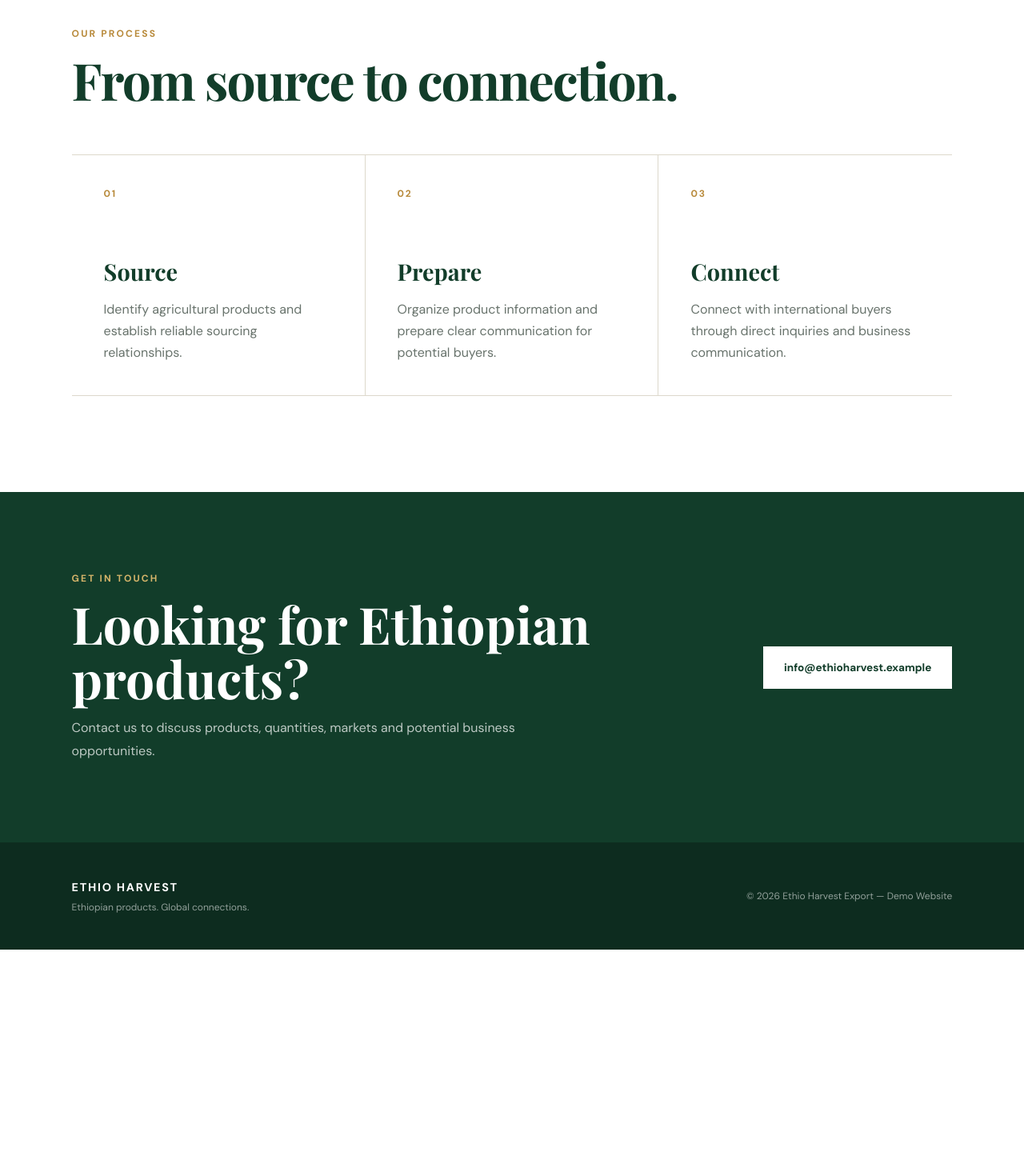
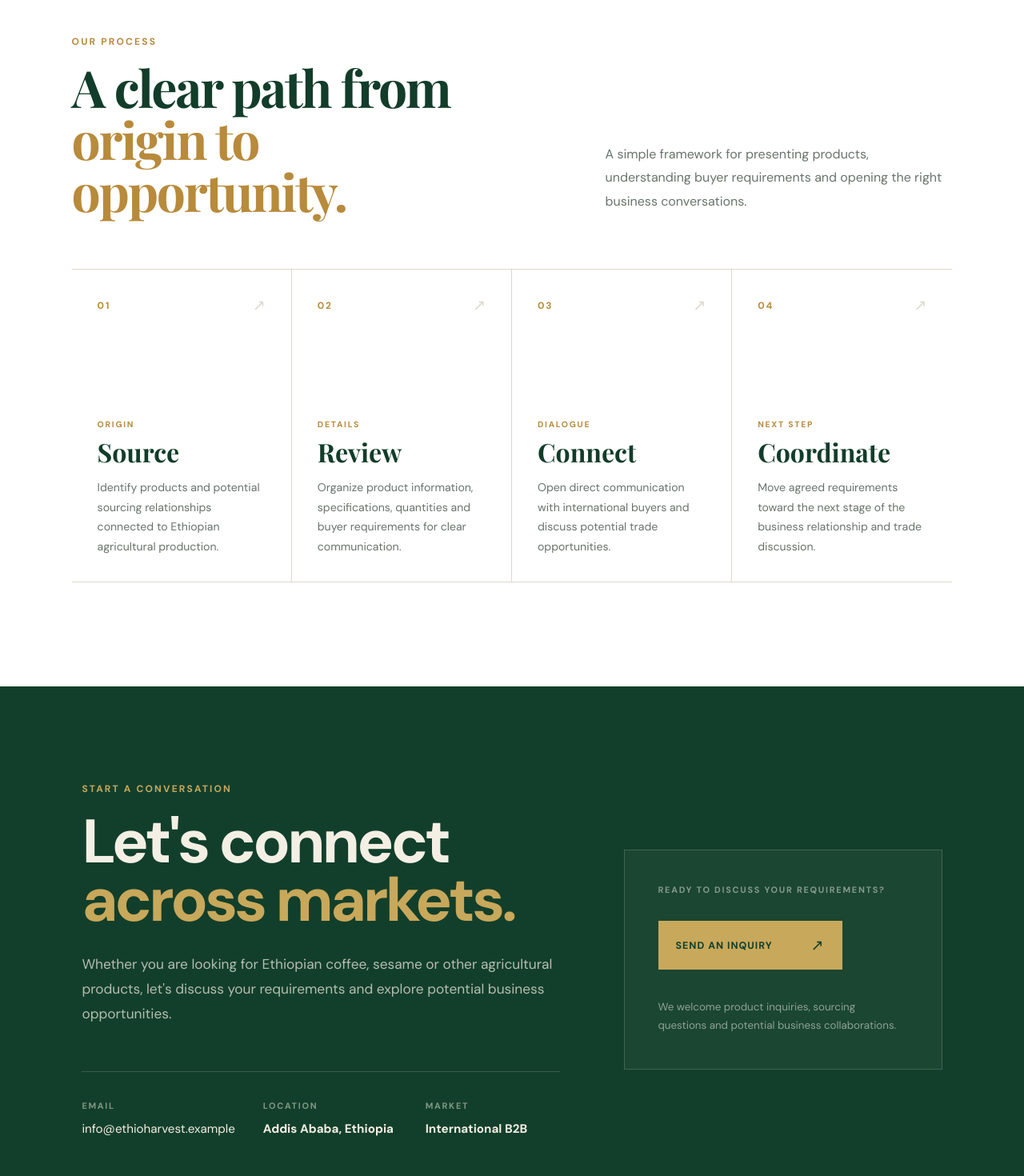
Before and after one commit to Abel21A3/Ethio-Harvest-Export, a React (Vite) app: page / in a window 1280 px wide. Shown: the part 3740-5210 px from the top of the page at 80% size. Before the commit the page ends 4927 px from the top, so only its background shows below. Built offline with nearby package versions, Linux system fonts and the light colour scheme.

Commit message:
Finalize Ethio Harvest Export website

```diff
--- a/src/App.css
+++ b/src/App.css
@@ -72,6 +72,7 @@ body {
   text-decoration: none;
   font-size: 0.9rem;
   font-weight: 500;
+
   transition: color 0.2s ease;
 }
 
@@ -948,53 +949,57 @@ body {
 ========================= */
 
 .process-section {
-  padding: 120px 7%;
+  padding: 130px 7%;
 
   background: var(--white);
 }
 
-.section-heading {
-  max-width: 760px;
-
-  margin-bottom: 60px;
-}
-
-.section-heading .eyebrow {
-  margin-bottom: 16px;
-}
-
-.section-heading h2 {
-  margin: 0 0 18px;
+.process-header {
+  display: grid;
+
+  grid-template-columns: 1.15fr 0.85fr;
+
+  gap: 80px;
+
+  align-items: end;
+
+  margin-bottom: 65px;
+}
+
+.process-header h2 {
+  margin: 16px 0 0;
 
   color: var(--green);
 
   font-family: 'Playfair Display', Georgia, serif;
 
-  font-size: clamp(2.5rem, 5vw, 4.2rem);
-
-  line-height: 1.05;
-
-  letter-spacing: -0.03em;
-}
-
-.section-heading > p:last-child {
-  max-width: 600px;
-
-  margin: 0;
+  font-size: clamp(2.8rem, 5vw, 4.6rem);
+
+  line-height: 1.02;
+
+  letter-spacing: -0.035em;
+}
+
+.process-header h2 span {
+  color: var(--gold);
+}
+
+.process-intro {
+  max-width: 480px;
+
+  margin: 0 0 5px;
 
   color: var(--muted);
 
   font-size: 1rem;
 
-  line-height: 1.8;
+  line-height: 1.85;
 }
 
 .process-grid {
   display: grid;
 
-  grid-template-columns: repeat(3, 1fr);
-
-  gap: 0;
+  grid-template-columns: repeat(4, 1fr);
 
   border-top: 1px solid var(--border);
 
@@ -1002,29 +1007,74 @@ body {
 }
 
 .process-item {
-  min-height: 300px;
-
-  padding: 40px;
+  min-height: 390px;
+
+  padding: 32px;
+
+  display: flex;
+  flex-direction: column;
+
+  justify-content: space-between;
 
   border-right: 1px solid var(--border);
+
+  transition:
+    background 0.25s ease,
+    transform 0.25s ease;
 }
 
 .process-item:last-child {
   border-right: none;
 }
 
-.process-item > span {
-  display: block;
-
-  margin-bottom: 70px;
-
+.process-item:hover {
+  background: var(--cream);
+}
+
+.process-top {
+  display: flex;
+
+  align-items: center;
+
+  justify-content: space-between;
+}
+
+.process-top > span:first-child {
   color: var(--gold);
 
   font-size: 0.75rem;
 
   font-weight: 700;
 
-  letter-spacing: 0.15em;
+  letter-spacing: 0.16em;
+}
+
+.process-arrow {
+  color: var(--border);
+
+  font-size: 1.2rem;
+
+  transition:
+    color 0.2s ease,
+    transform 0.2s ease;
+}
+
+.process-item:hover .process-arrow {
+  color: var(--gold);
+
+  transform: translate(3px, -3px);
+}
+
+.process-label {
+  margin: 0 0 10px;
+
+  color: var(--gold);
+
+  font-size: 0.65rem;
+
+  font-weight: 700;
+
+  letter-spacing: 0.17em;
 }
 
 .process-item h3 {
@@ -1034,90 +1084,141 @@ body {
 
   font-family: 'Playfair Display', Georgia, serif;
 
-  font-size: 1.8rem;
-}
-
-.process-item p {
+  font-size: 2rem;
+
+  line-height: 1.1;
+}
+
+.process-item > div:last-child > p:last-child {
+  max-width: 260px;
+
   margin: 0;
 
   color: var(--muted);
 
+  font-size: 0.88rem;
+
+  line-height: 1.75;
+}
+
+/* CONTACT */
+
+.contact-section {
+  display: grid;
+  grid-template-columns: 1.2fr 0.8fr;
+  gap: 80px;
+  padding: 120px 8%;
+  background: #123f2b;
+  color: #f4efe4;
+}
+
+.contact-content {
+  max-width: 760px;
+}
+
+.contact-section .eyebrow {
+  color: #c8a85b;
+}
+
+.contact-section h2 {
+  margin: 22px 0 28px;
+  font-size: clamp(3rem, 6vw, 6rem);
+  line-height: 0.95;
+  letter-spacing: -0.05em;
+}
+
+.contact-section h2 span {
+  color: #c8a85b;
+}
+
+.contact-text {
+  max-width: 620px;
+  color: rgba(244, 239, 228, 0.72);
+  font-size: 1.08rem;
+  line-height: 1.8;
+}
+
+.contact-details {
+  display: grid;
+  grid-template-columns: repeat(3, 1fr);
+  gap: 35px;
+  margin-top: 55px;
+  padding-top: 35px;
+  border-top: 1px solid rgba(244, 239, 228, 0.18);
+}
+
+.contact-details div {
+  display: flex;
+  flex-direction: column;
+  gap: 12px;
+}
+
+.contact-details span {
+  font-size: 0.68rem;
+  font-weight: 700;
+  letter-spacing: 0.16em;
+  color: rgba(244, 239, 228, 0.5);
+}
+
+.contact-details strong,
+.contact-details a {
+  color: #f4efe4;
+  font-size: 0.95rem;
+  text-decoration: none;
+}
+
+.contact-details a:hover {
+  color: #c8a85b;
+}
+
+.contact-action {
+  align-self: center;
+  padding: 42px;
+  border: 1px solid rgba(244, 239, 228, 0.18);
+  background: rgba(255, 255, 255, 0.035);
+}
+
+.contact-action p {
+  margin: 0 0 32px;
+  font-size: 0.68rem;
+  font-weight: 700;
+  letter-spacing: 0.16em;
+  color: rgba(244, 239, 228, 0.5);
+}
+
+.contact-button {
+  display: inline-flex;
+  align-items: center;
+  justify-content: space-between;
+  gap: 30px;
+  min-width: 230px;
+  padding: 18px 22px;
+  background: #c8a85b;
+  color: #123f2b;
+  text-decoration: none;
+  font-size: 0.78rem;
+  font-weight: 800;
+  letter-spacing: 0.08em;
+  text-transform: uppercase;
+  transition: transform 0.25s ease, background 0.25s ease;
+}
+
+.contact-button:hover {
+  transform: translateY(-3px);
+  background: #d5ba76;
+}
+
+.contact-button span {
+  font-size: 1.2rem;
+}
+
+.contact-action small {
+  display: block;
+  max-width: 300px;
+  margin-top: 36px;
+  color: rgba(244, 239, 228, 0.55);
   line-height: 1.7;
 }
-
-
-/* =========================
-   CONTACT
-========================= */
-
-.contact-section {
-  padding: 100px 7%;
-
-  display: flex;
-
-  align-items: center;
-
-  justify-content: space-between;
-
-  gap: 50px;
-
-  background: var(--green);
-
-  color: var(--white);
-}
-
-.contact-section .eyebrow {
-  color: #d5b46a;
-}
-
-.contact-section h2 {
-  margin: 15px 0;
-
-  font-family: 'Playfair Display', Georgia, serif;
-
-  font-size: clamp(2.5rem, 5vw, 4rem);
-
-  line-height: 1.05;
-}
-
-.contact-section p:not(.eyebrow) {
-  max-width: 650px;
-
-  margin: 0;
-
-  color: rgba(255, 255, 255, 0.72);
-
-  line-height: 1.8;
-}
-
-.contact-button {
-  flex-shrink: 0;
-
-  padding: 17px 25px;
-
-  background: var(--white);
-
-  color: var(--green);
-
-  text-decoration: none;
-
-  font-size: 0.85rem;
-
-  font-weight: 700;
-
-  border: 1px solid var(--white);
-
-  transition:
-    background 0.2s ease,
-    color 0.2s ease;
-}
-
-.contact-button:hover {
-  background: transparent;
-
-  color: var(--white);
-}
-
 
 /* =========================
    FOOTER
@@ -1219,6 +1320,24 @@ body {
     min-height: 500px;
   }
 
+  .process-header {
+    grid-template-columns: 1fr;
+
+    gap: 25px;
+  }
+
+  .process-grid {
+    grid-template-columns: 1fr 1fr;
+  }
+
+  .process-item:nth-child(2) {
+    border-right: none;
+  }
+
+  .process-item:nth-child(-n + 2) {
+    border-bottom: 1px solid var(--border);
+  }
+
   .contact-section {
     flex-direction: column;
 
@@ -1253,20 +1372,6 @@ body {
   .why-grid {
     grid-template-columns: 1fr 1fr;
   }
-
-  .process-grid {
-    grid-template-columns: 1fr;
-  }
-
-  .process-item {
-    border-right: none;
-
-    border-bottom: 1px solid var(--border);
-  }
-
-  .process-item:last-child {
-    border-bottom: none;
-  }
 }
 
 
@@ -1337,6 +1442,30 @@ body {
 
   .about-origin strong {
     font-size: 3rem;
+  }
+
+  .process-grid {
+    grid-template-columns: 1fr;
+  }
+
+  .process-item {
+    min-height: 300px;
+
+    border-right: none;
+
+    border-bottom: 1px solid var(--border);
+  }
+
+  .process-item:nth-child(2) {
+    border-right: none;
+  }
+
+  .process-item:nth-child(-n + 2) {
+    border-bottom: 1px solid var(--border);
+  }
+
+  .process-item:last-child {
+    border-bottom: none;
   }
 
   .footer {
@@ -1467,6 +1596,20 @@ body {
     border-bottom: none;
   }
 
+  .process-section {
+    padding: 80px 5%;
+  }
+
+  .process-header h2 {
+    font-size: 2.8rem;
+  }
+
+  .process-item {
+    min-height: 280px;
+
+    padding: 28px;
+  }
+
   .contact-section {
     padding: 80px 5%;
   }
@@ -1475,3 +1618,40 @@ body {
     padding: 35px 5%;
   }
 }
+/* MOBILE CONTACT */
+
+@media (max-width: 800px) {
+  .contact-section {
+    grid-template-columns: 1fr;
+    gap: 55px;
+    padding: 80px 7%;
+  }
+
+  .contact-section h2 {
+    font-size: clamp(2.8rem, 12vw, 4.5rem);
+  }
+
+  .contact-text {
+    max-width: 100%;
+  }
+
+  .contact-details {
+    grid-template-columns: 1fr;
+    gap: 28px;
+    margin-top: 45px;
+    padding-top: 30px;
+  }
+
+  .contact-details div {
+    gap: 10px;
+  }
+
+  .contact-action {
+    width: 100%;
+    padding: 32px;
+  }
+
+  .contact-button {
+    width: 100%;
+  }
+}
--- a/src/App.jsx
+++ b/src/App.jsx
@@ -334,69 +334,152 @@ function App() {
 
         {/* PROCESS */}
         <section className="process-section" id="process">
-          <div className="section-heading">
+          <div className="process-header">
+            <div>
               <p className="eyebrow">OUR PROCESS</p>
 
-            <h2>From source to connection.</h2>
+              <h2>
+                A clear path from
+                <br />
+                <span>origin to opportunity.</span>
+              </h2>
+            </div>
+
+            <p className="process-intro">
+              A simple framework for presenting products, understanding
+              buyer requirements and opening the right business
+              conversations.
+            </p>
           </div>
 
           <div className="process-grid">
             <div className="process-item">
+              <div className="process-top">
                 <span>01</span>
+                <span className="process-arrow">↗</span>
+              </div>
+
+              <div>
+                <p className="process-label">ORIGIN</p>
 
                 <h3>Source</h3>
 
                 <p>
-                Identify agricultural products and establish reliable
-                sourcing relationships.
+                  Identify products and potential sourcing relationships
+                  connected to Ethiopian agricultural production.
                 </p>
+              </div>
             </div>
 
             <div className="process-item">
+              <div className="process-top">
                 <span>02</span>
+                <span className="process-arrow">↗</span>
+              </div>
 
-              <h3>Prepare</h3>
+              <div>
+                <p className="process-label">DETAILS</p>
+
+                <h3>Review</h3>
 
                 <p>
-                Organize product information and prepare clear communication
-                for potential buyers.
+                  Organize product information, specifications, quantities
+                  and buyer requirements for clear communication.
                 </p>
+              </div>
             </div>
 
             <div className="process-item">
+              <div className="process-top">
                 <span>03</span>
+                <span className="process-arrow">↗</span>
+              </div>
+
+              <div>
+                <p className="process-label">DIALOGUE</p>
 
                 <h3>Connect</h3>
 
                 <p>
-                Connect with international buyers through direct inquiries
-                and business communication.
+                  Open direct communication with international buyers and
+                  discuss potential trade opportunities.
                 </p>
+              </div>
+            </div>
+
+            <div className="process-item">
+              <div className="process-top">
+                <span>04</span>
+                <span className="process-arrow">↗</span>
+              </div>
+
+              <div>
+                <p className="process-label">NEXT STEP</p>
+
+                <h3>Coordinate</h3>
+
+                <p>
+                  Move agreed requirements toward the next stage of the
+                  business relationship and trade discussion.
+                </p>
+              </div>
             </div>
           </div>
         </section>
 
         {/* CONTACT */}
         <section className="contact-section" id="contact">
+          <div className="contact-content">
+            <p className="eyebrow">START A CONVERSATION</p>
+
+            <h2>
+              Let's connect
+              <br />
+              <span>across markets.</span>
+            </h2>
+
+            <p className="contact-text">
+              Whether you are looking for Ethiopian coffee, sesame or other
+              agricultural products, let's discuss your requirements and
+              explore potential business opportunities.
+            </p>
+
+            <div className="contact-details">
               <div>
-            <p className="eyebrow">GET IN TOUCH</p>
+                <span>EMAIL</span>
+                <a href="mailto:info@ethioharvest.example">
+                  info@ethioharvest.example
+                </a>
+              </div>
 
-            <h2>Looking for Ethiopian products?</h2>
+              <div>
+                <span>LOCATION</span>
+                <strong>Addis Ababa, Ethiopia</strong>
+              </div>
 
-            <p>
-              Contact us to discuss products, quantities, markets and
-              potential business opportunities.
-            </p>
+              <div>
+                <span>MARKET</span>
+                <strong>International B2B</strong>
               </div>
+            </div>
+          </div>
+
+          <div className="contact-action">
+            <p>READY TO DISCUSS YOUR REQUIREMENTS?</p>
 
             <a
               href="mailto:info@ethioharvest.example"
               className="contact-button"
             >
-            info@ethioharvest.example
+              Send an Inquiry <span>↗</span>
             </a>
+
+            <small>
+              We welcome product inquiries, sourcing questions and potential
+              business collaborations.
+            </small>
+          </div>
         </section>
-      </main>
 
         {/* FOOTER */}
         <footer className="footer">
@@ -408,6 +491,7 @@ function App() {
 
           <p>© 2026 Ethio Harvest Export — Demo Website</p>
         </footer>
+      </main>
     </>
   )
 }
```
Lines whose indentation alone changed are shown as unchanged.
